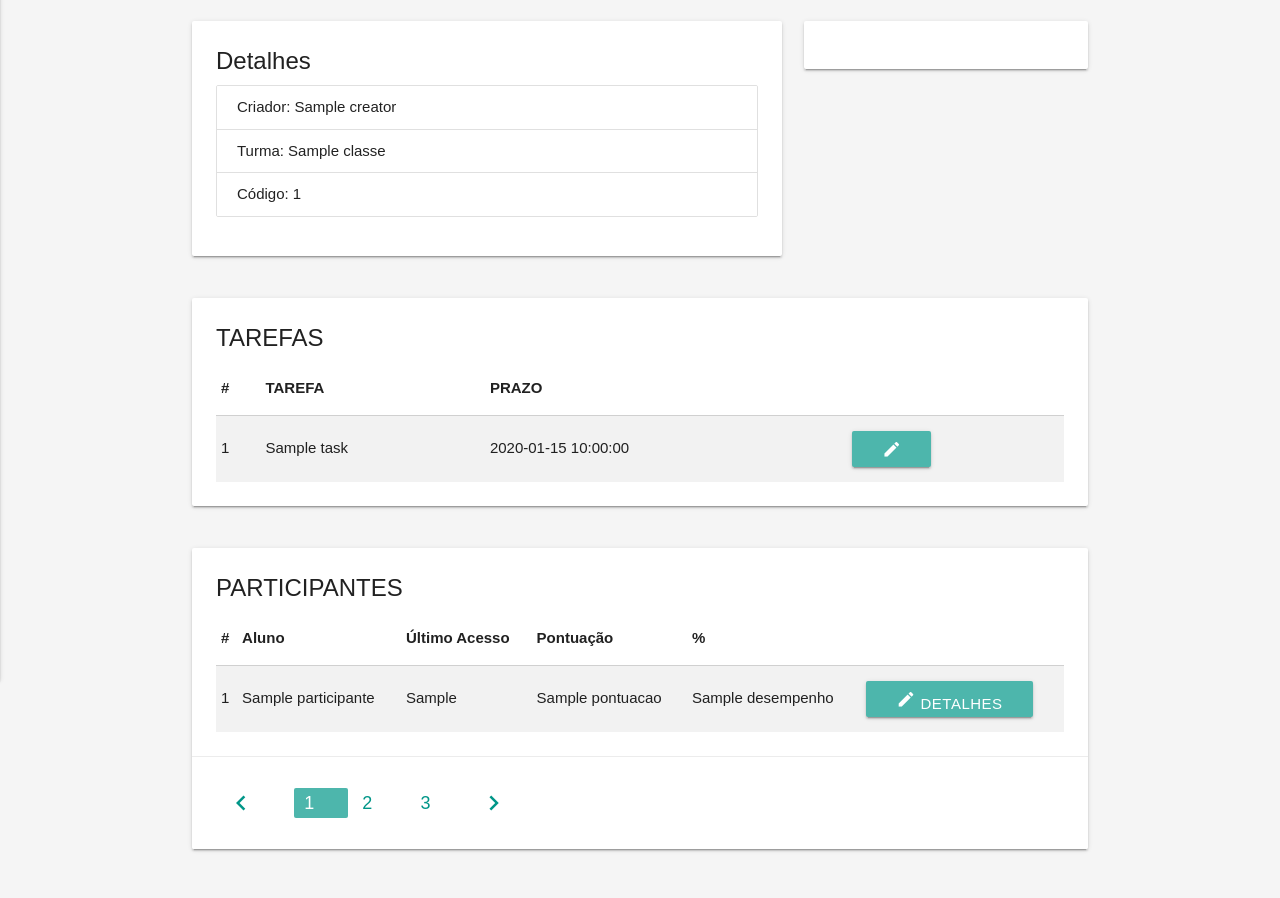
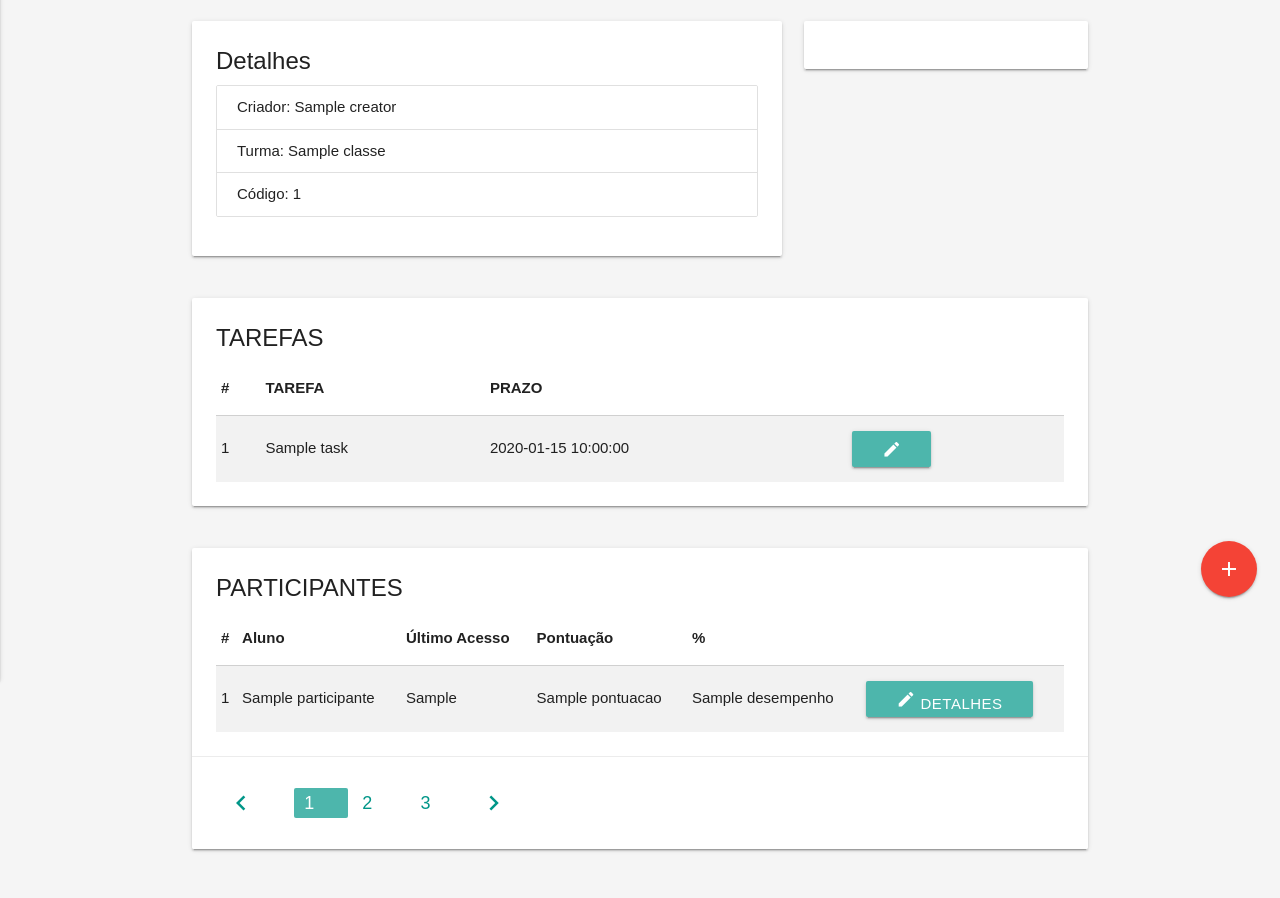
Before and after one commit to eduardosvieira/great-ui, a Flask app: template great/templates/classes/classes.html in a window 1280 px wide. Shown: the part 180-1078 px from the top of the page. Run offline with Flask 2, Linux system fonts and the light colour scheme; the template is opened without the code that fills it: most values are stand-ins (such as "Sample title", 1, 10 or a date in 2020); parts of the project's set-up code (start-up, migrations or seed data) failed here and were passed over; some libraries are stand-ins or nearby versions.

Commit message:
adding floating button at classes.html

```diff
--- a/great/templates/classes/classes.html
+++ b/great/templates/classes/classes.html
@@ -144,4 +144,32 @@
     </div>
   </section>
 
+  <div class="fixed-action-btn vertical click-to-toggle">
+       <a class="btn-floating btn-large red">
+         <i class="material-icons">add</i>
+       </a>
+       <ul>
+         <li>
+           <a href="#modal-delete-class" class="btn-floating red lighten-1 btn-large modal-trigger tooltipped" data-position="left" data-tooltip="Apagar Turma"><i class="material-icons">delete</i></a>
+         </li>
+
+         <li>
+           <a href="#edit-class-modal" class="red lighten-1 btn-floating btn-large modal-trigger tooltipped" data-position="left" data-tooltip="Editar Turma"><i class="material-icons">edit</i></a>
+         </li>
+
+         <li>
+           <a href="#share-class-modal" class="red lighten-1 btn-floating btn-large modal-trigger tooltipped" data-position="left" data-tooltip="Convidar para Turma"><i class="material-icons">person_add</i></a>
+         </li>
+
+         <li>
+           <a href="#modal-new-warning" class="red lighten-1 btn-floating btn-large modal-trigger tooltipped" data-position="left" data-tooltip="Enviar Aviso"><i class="material-icons">announcement</i></a>
+         </li>
+
+         <li>
+           <a id="btn-new-task-modal" href="#new-task-modal" class="red lighten-1 btn-floating btn-large modal-trigger tooltipped" data-position="left" data-tooltip="Nova Tarefa"><i class="material-icons">assignment</i></a>
+         </li>
+       </ul>
+     </div>
+
+
 {% endblock %}
```
